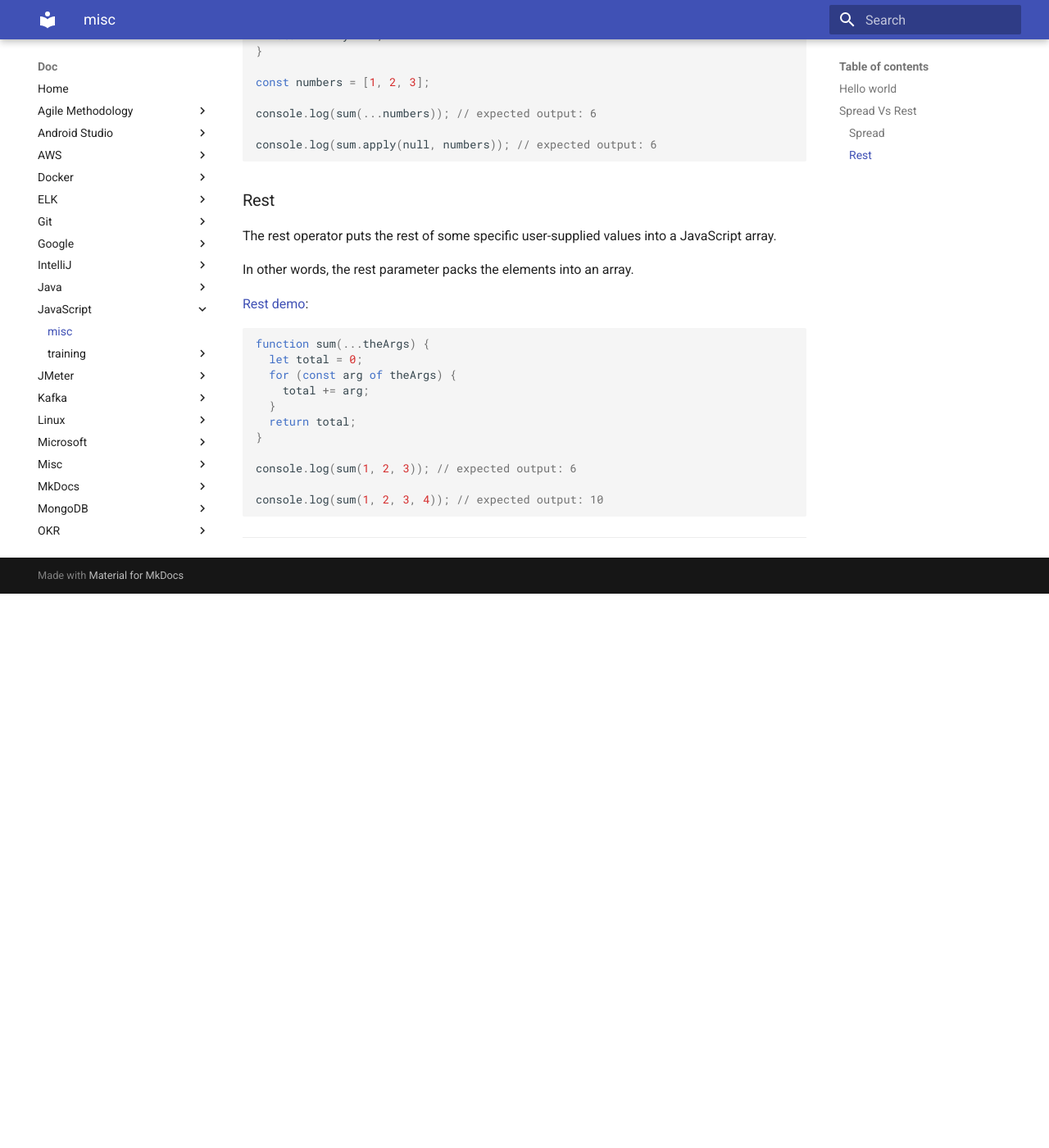
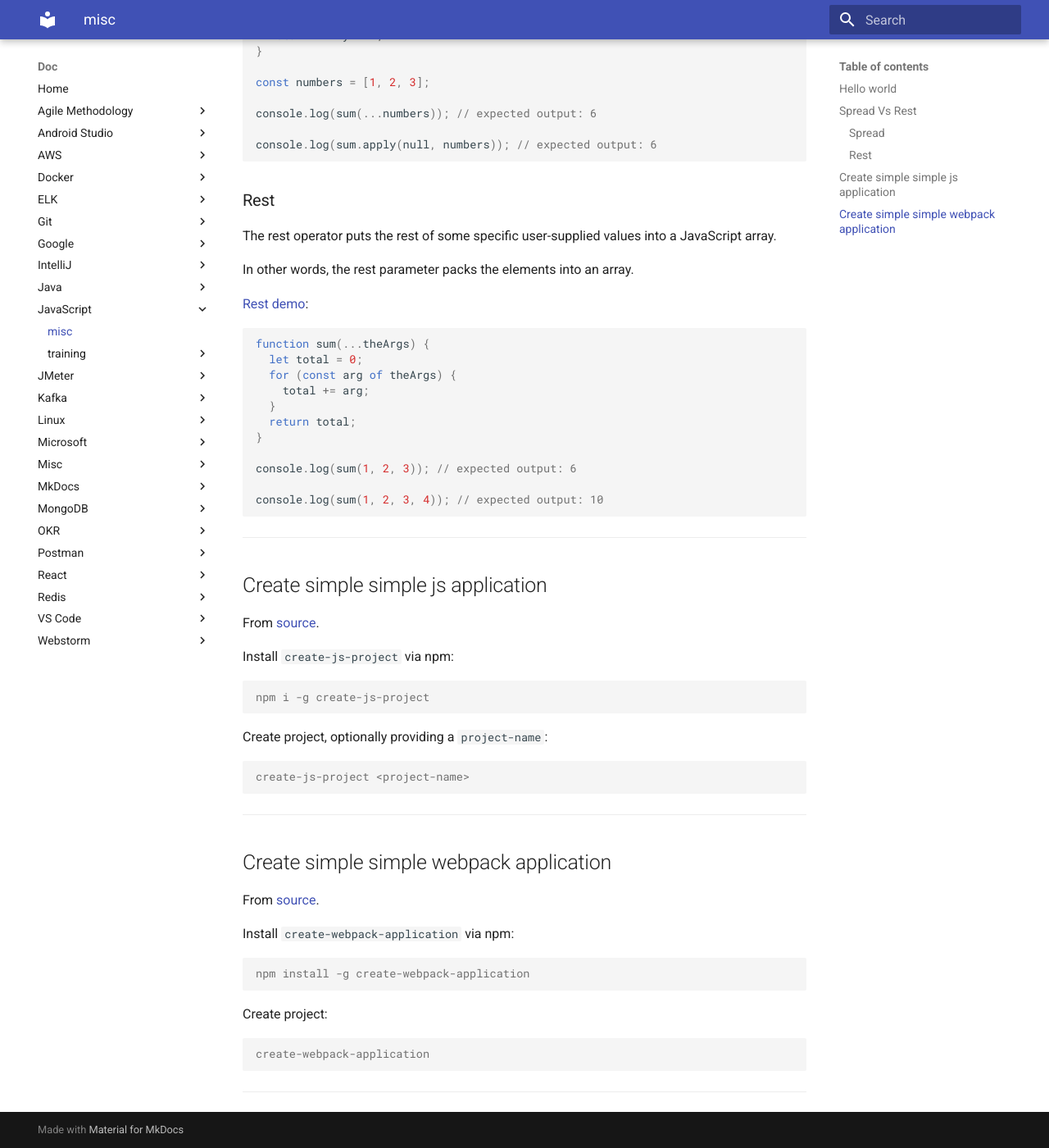
Before and after one commit to oldu73/doc, an MkDocs documentation site: the page built from docs/javascript/misc.md, in a window 1280 px wide and 1400 px high, scrolled down 932 px. Shown: the whole window at 82% size. Built offline with MkDocs 1.6.1 and Material for MkDocs 9.7.7, drawn with Linux system fonts in a browser that asks for light colours; before the commit the page ends 1656 px from its top, so only the background shows below that.

Commit message:
js and webstorm misc

````diff
--- a/docs/javascript/misc.md
+++ b/docs/javascript/misc.md
@@ -73,3 +73,39 @@
 ```
 
 ---
+
+## Create simple simple js application
+
+From [source](https://create-project.js.org/).
+
+Install `create-js-project` via npm:
+
+```console
+npm i -g create-js-project
+```
+
+Create project, optionally providing a `project-name`:
+
+```console
+create-js-project <project-name>
+```
+
+---
+
+## Create simple simple webpack application
+
+From [source](https://www.npmjs.com/package/create-webpack-application).
+
+Install `create-webpack-application` via npm:
+
+```console
+npm install -g create-webpack-application
+```
+
+Create project:
+
+```console
+create-webpack-application
+```
+
+---
````
Also changed, not shown: docs/webstorm/misc.md (+16 -0 lines).
